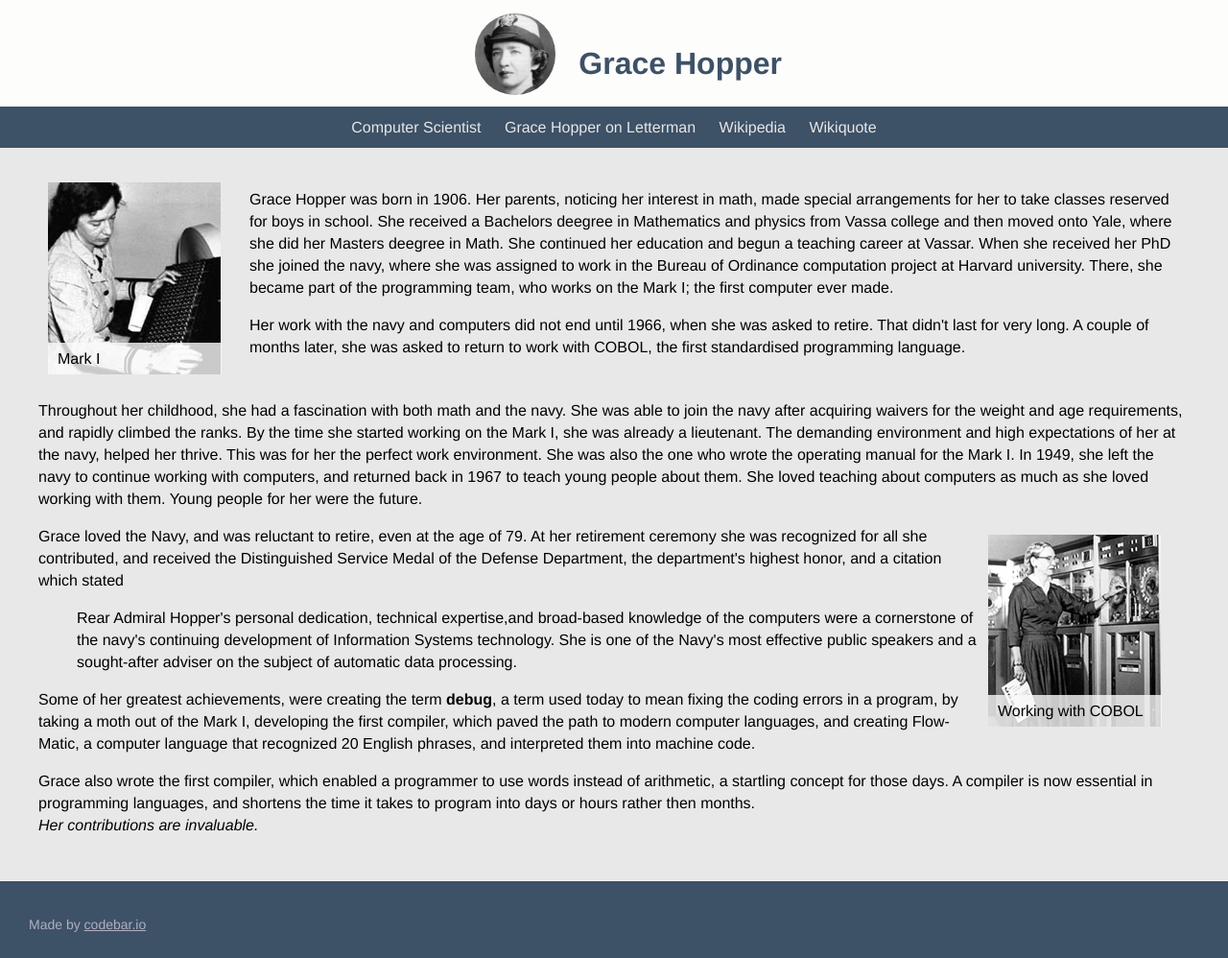
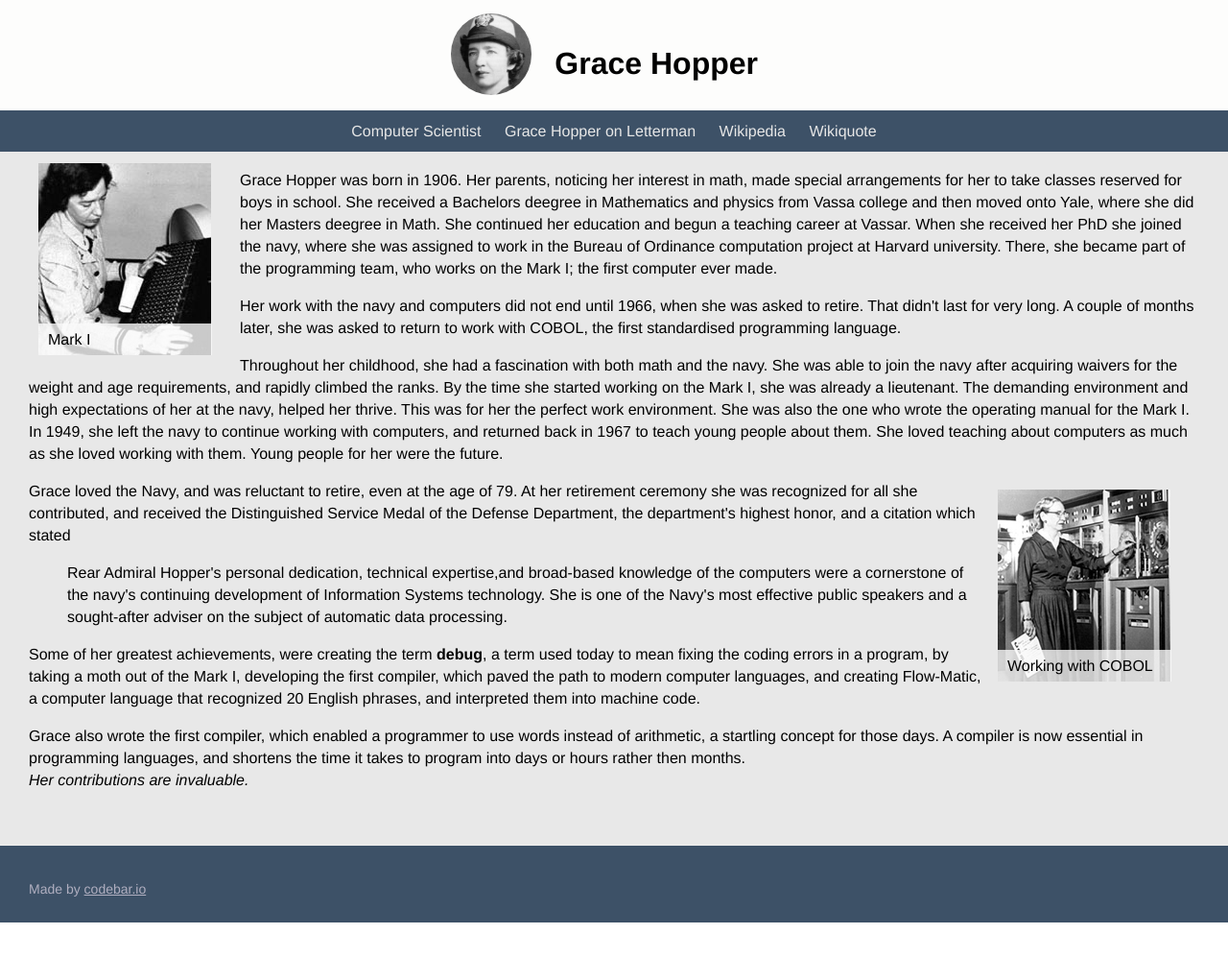
Before and after one commit to codebar/tutorials, a Jekyll site: the page html/lesson4/example.html, which Jekyll copies as it is, in a window 1280 px wide and 998 px high. Shown: the whole window at 96% size. Built offline with Jekyll 4.4.1, drawn with Linux system fonts in a browser that asks for light colours; Markdown is read by kramdown in place of the engine named in the settings.

Commit message:
Some tweaks to page and style, to make it easier to build for the tutorial

```diff
--- a/html/lesson4/example.html
+++ b/html/lesson4/example.html
@@ -12,24 +12,22 @@
     <div class="title">
       <h1> Grace Hopper</h1>
     </div>
-    <div id="navigation">
+    <div id="resources">
       <ul>
         <li> <a href="http://www.personal.psu.edu/djd5202/ass6.html">Computer Scientist</a></li>
-        <li> <a href="http://scripting.com/2013/08/20/graceHopperOnLetterman">Grace Hopper on Letterman</a></li>
+        <li> <a href="http://www.youtube.com/watch?v=1-vcErOPofQ">Grace Hopper on Letterman</a></li>
         <li> <a href="http://en.wikipedia.org/wiki/Grace_Hopper">Wikipedia</a></li>
         <li> <a href="http://en.wikiquote.org/wiki/Grace_Hopper">Wikiquote</a></li>
       </ul>
     </div>
     </header>
 
-    <div id="container">
-      <div class="content">
-        <div class="image-container beginning">
+    <div id="content">
+      <div class="start-of-line">
         <img  src="assets/images/mark_i.jpg">
         <span class="caption">Mark I</span>
       </div>
       <p>
-
       Grace Hopper was born in 1906. Her parents, noticing her interest in math, made special arrangements for her to take classes reserved for boys in school. She received a Bachelors deegree in Mathematics and  physics from Vassa college and then moved onto Yale, where she did her Masters deegree in Math. She continued her education and begun a teaching career at Vassar. When she received her PhD she joined the navy, where she was assigned to work in the Bureau of Ordinance computation project at Harvard university. There, she became part of the programming team, who works on the Mark I; the first computer ever made.
       </p>
       <p>
@@ -39,7 +37,7 @@
       <p>
       Throughout her childhood, she had a fascination with both math and the navy. She was able to join the navy after acquiring waivers for the weight and age requirements, and rapidly climbed the ranks. By the time she started working on the Mark I, she was already a lieutenant.
       The demanding environment and high expectations of her at the navy, helped her thrive. This was for her the perfect work environment. She was also the one who wrote the operating manual for the Mark I. In 1949, she left the navy to continue working with computers, and returned back in 1967 to teach young people about them. She loved teaching about computers as much as she loved working with them. Young people for her were the future.
-        <div class="image-container end-of-line">
+      <div class="end-of-line">
         <img src="assets/images/cobol.jpg"/>
         <span class="caption">Working with COBOL</span>
       </div>
@@ -58,7 +56,6 @@
       <em>Her contributions are invaluable.</em>
       </p>
     </div>
-    </div>
 
     <footer>
     <p>Made by <a href="http://codebar.io">codebar.io</a></p>
--- a/html/lesson4/styles.css
+++ b/html/lesson4/styles.css
@@ -8,58 +8,63 @@ body {
 header {
   background-color: #fdfdfc;
   border-bottom: 1px solid #e7e6e6;
-  padding: 14px 0;
+  padding-top: 14px;
   text-align: center;
-  height: 100px;
   position: fixed;
   width: 100%;
   z-index: 99;
+  min-width: 570px;
+}
+
+.portrait, .title {
+  display: inline-block;
 }
 
 .portrait {
-  display: inline-block;
-  margin-left: 50px;
   padding-bottom: 10px;
 }
 
+.title {
+  margin: 20px 20px 0;
+  vertical-align: top;
+}
+
 .portrait img {
-  border-radius: 50px;
+  border-radius: 45px;
   height: 85px;
 }
 
-.title {
-  display: inline-block;
-  margin: 20px;
-  margin-bottom: 0px;
-  padding-bottom: 0;
-  vertical-align: top;
+#resources {
+  background-color: #3D5167;
+  text-align: center;
 }
 
-.title h1 {
-  color: #3D5167;
+#resources ul {
+  list-style: none;
+  padding: 0;
+  margin: 0;
 }
 
-#navigation {
-  top: -20px;
-  margin-top: -20px;
-  background-color: #3D5167;
-}
-
-#navigation li {
+#resources li {
   display: inline-block;
   padding: 10px;
 }
 
-#navigation li a {
+#resources li a {
   text-decoration: none;
   color: #e7e7e7;
 }
 
-#navigation li a:hover {
+#resources li a:hover {
   border-bottom: 1px solid;
 }
 
-.beginning {
+#content {
+  background-color: #e8e8e8;
+  padding: 160px 30px 40px;
+}
+
+.start-of-line {
   float: left;
 }
 
@@ -67,38 +72,19 @@ header {
   float: right;
 }
 
-#container {
-  min-width: 200px;
-  padding-top: 150px
-}
-
-ul {
-  list-style:none;
-  padding: 0;
-}
-
-.content {
-  background-color: #e8e8e8;
-  padding: 30px 40px;
-}
-
-.image-container{
+.start-of-line, .end-of-line {
   height: 200px;
   padding: 10px;
+  width: 200px;
   position: relative;
-  width: 200px;
-}
-
-.clear {
-  clear: both;
 }
 
 .caption {
   background-color: rgba(250, 250, 250, 0.8);
+  padding: 5px 10px;
+  position: absolute;
   bottom: 10px;
   left: 10px;
-  padding: 5px 10px;
-  position: absolute;
   width: 73%;
 }
 
```
Lines whose indentation alone changed are shown as unchanged.
